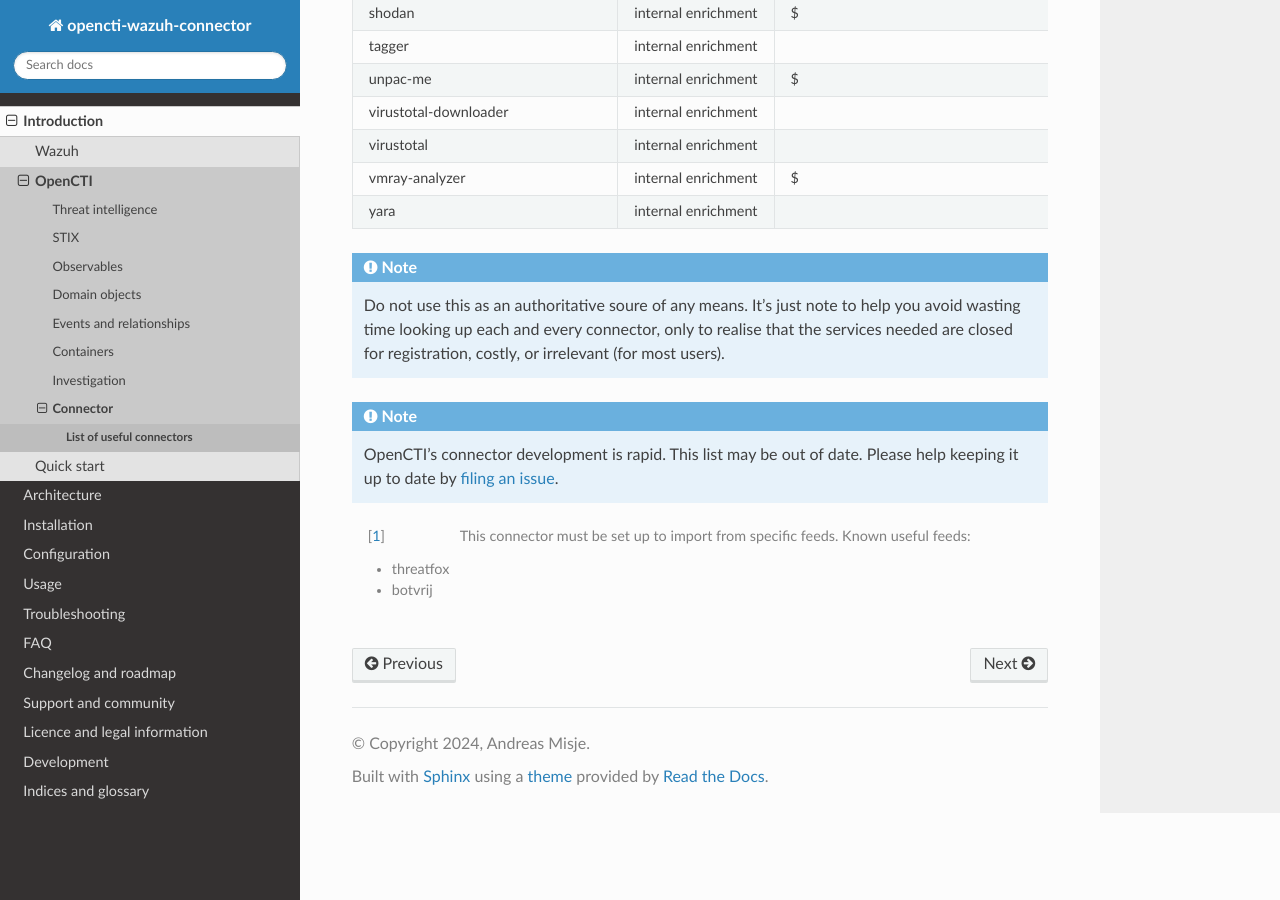
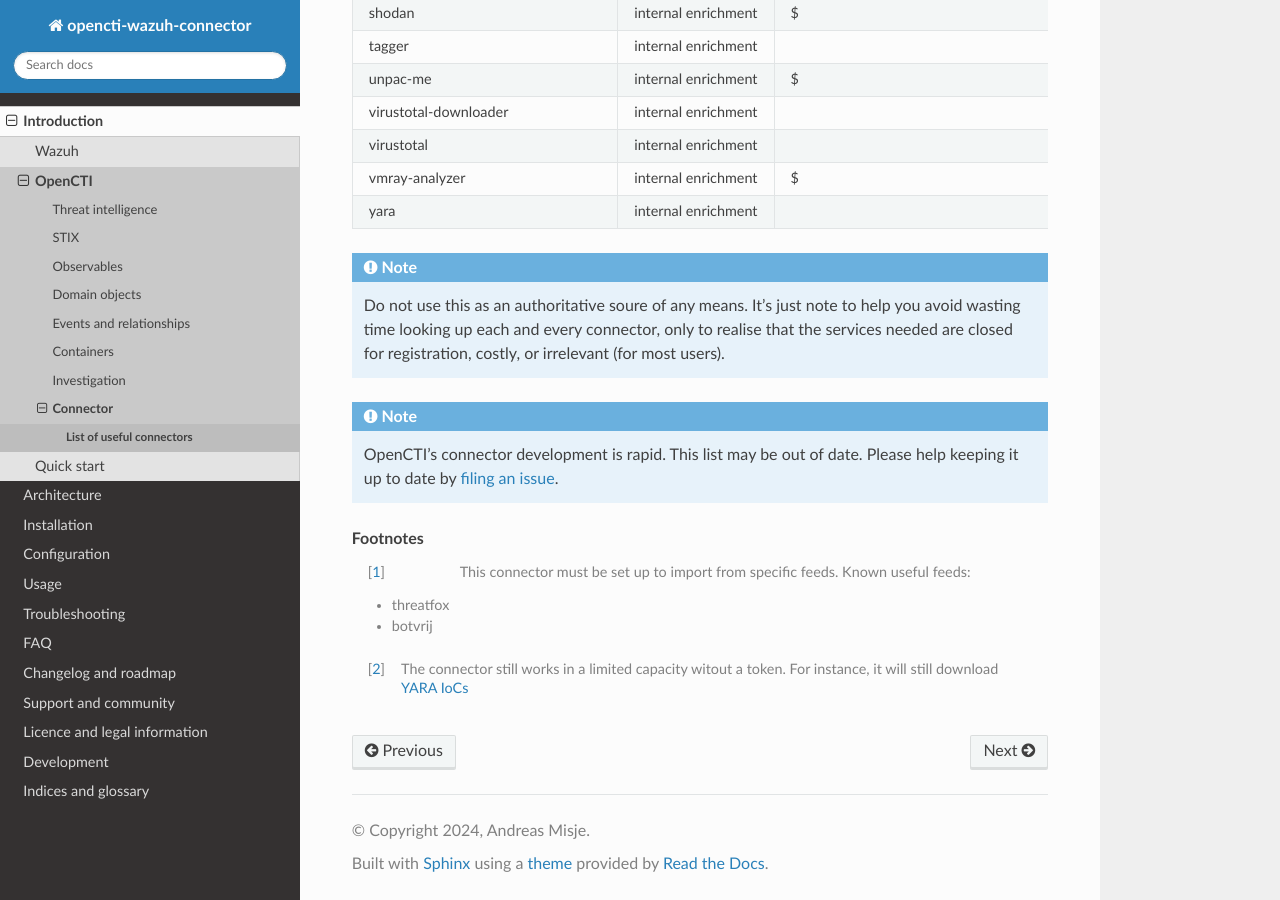
Before and after one commit to misje/opencti-wazuh-connector, a Sphinx documentation site: the page built from docs/source/connector-list.rst, in a window 1280 px wide and 900 px high, scrolled down 3376 px. Built offline with Sphinx 7.4.7 and the Read the Docs theme 2.0.0, drawn with Linux system fonts in a browser that asks for light colours.

Commit message:
Mention that Malpedia has some use also without a token

```diff
--- a/docs/source/connector-list.rst
+++ b/docs/source/connector-list.rst
@@ -419,7 +419,13 @@ ingestion and use.
    OpenCTI's connector development is rapid. This list may be out of date.
    Please help keeping it up to date by :ref:`filing an issue <issue>`.
 
-.. [#f1] This connector must be set up to import from specific feeds. Known useful feeds:
+.. rubric:: Footnotes
+
+.. [#f1] This connector must be set up to import from specific feeds. Known
+   useful feeds:
 
    - threatfox
    - botvrij
+
+.. [#f2] The connector still works in a limited capacity witout a token. For
+   instance, it will still download :term:`YARA` :term:`IoCs <IoC>`
--- a/docs/source/glossary.rst
+++ b/docs/source/glossary.rst
@@ -175,3 +175,9 @@ Glossary
 
    Wazuh
       An open-source :term:`SIEM`
+
+   YARA
+      YARA is a rule format used by the tool YARA, as well as many other tools,
+      used to search ofr strings or binary data in files. The format is
+      described in the `official documentation
+      <https://yara.readthedocs.io/en/latest/>`_
```
Also changed, not shown: other parts of docs/source/connector-list.rst (+1 -1 lines).
